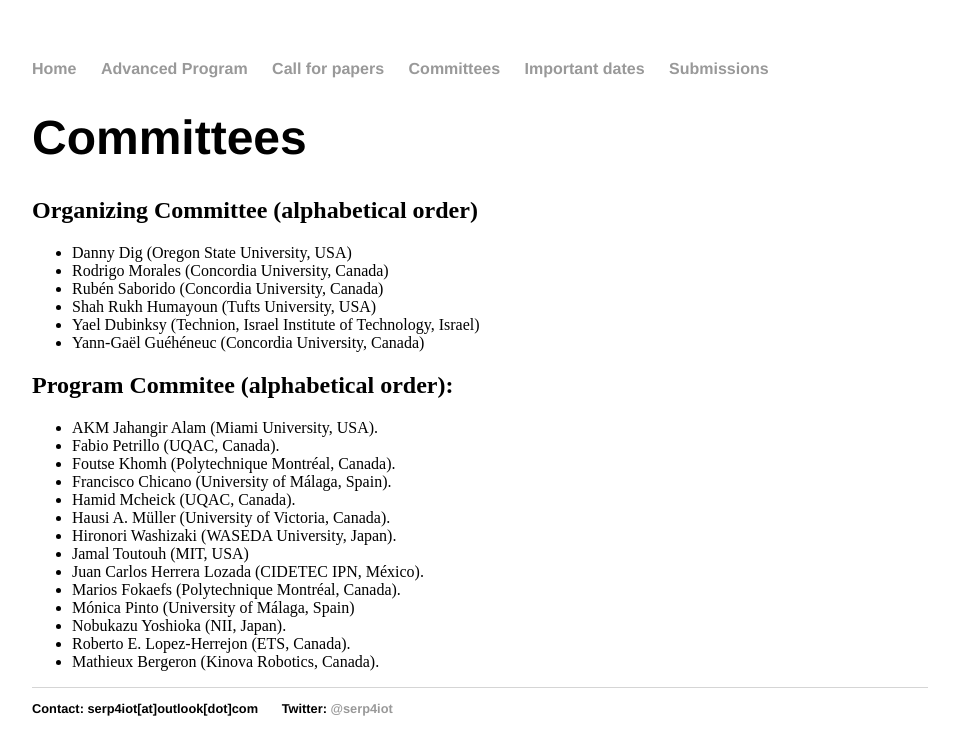
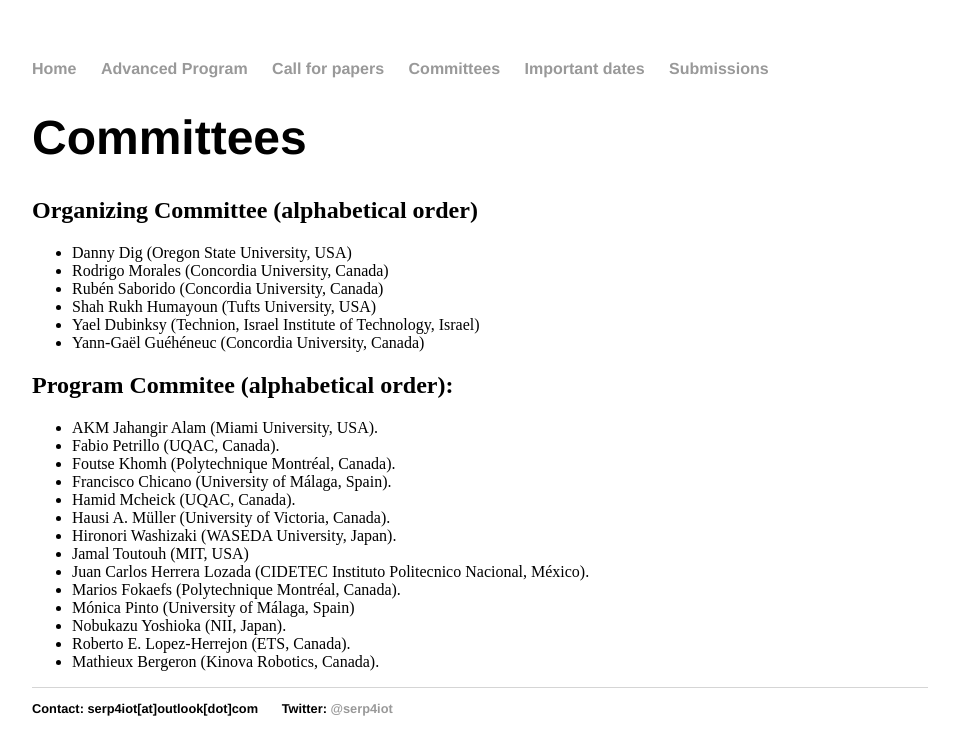
Before and after one commit to moar82/SERP4IoT, a Jekyll site: the page built from Committees/index.html, in a window 1280 px wide. Shown: the top 755 px of the page, without its empty margins (160-1119 px from the left). Built offline with Jekyll 4.4.1, drawn with Linux system fonts in a browser that asks for light colours.

Commit message:
Update index.html

```diff
--- a/Committees/index.html
+++ b/Committees/index.html
@@ -23,7 +23,7 @@
     <li>Hausi A. Müller (University of Victoria, Canada). </li>
     <li>Hironori Washizaki (WASEDA University, Japan).</li>
     <li>Jamal Toutouh (MIT, USA)</li>
-    <li>Juan Carlos Herrera Lozada (CIDETEC IPN, México).</li>
+    <li>Juan Carlos Herrera Lozada (CIDETEC Instituto Politecnico Nacional, México).</li>
     <li>Marios Fokaefs (Polytechnique Montréal, Canada).</li>
     <li>Mónica Pinto (University of Málaga, Spain)</li>
     <li>Nobukazu Yoshioka (NII, Japan).</li>
```
